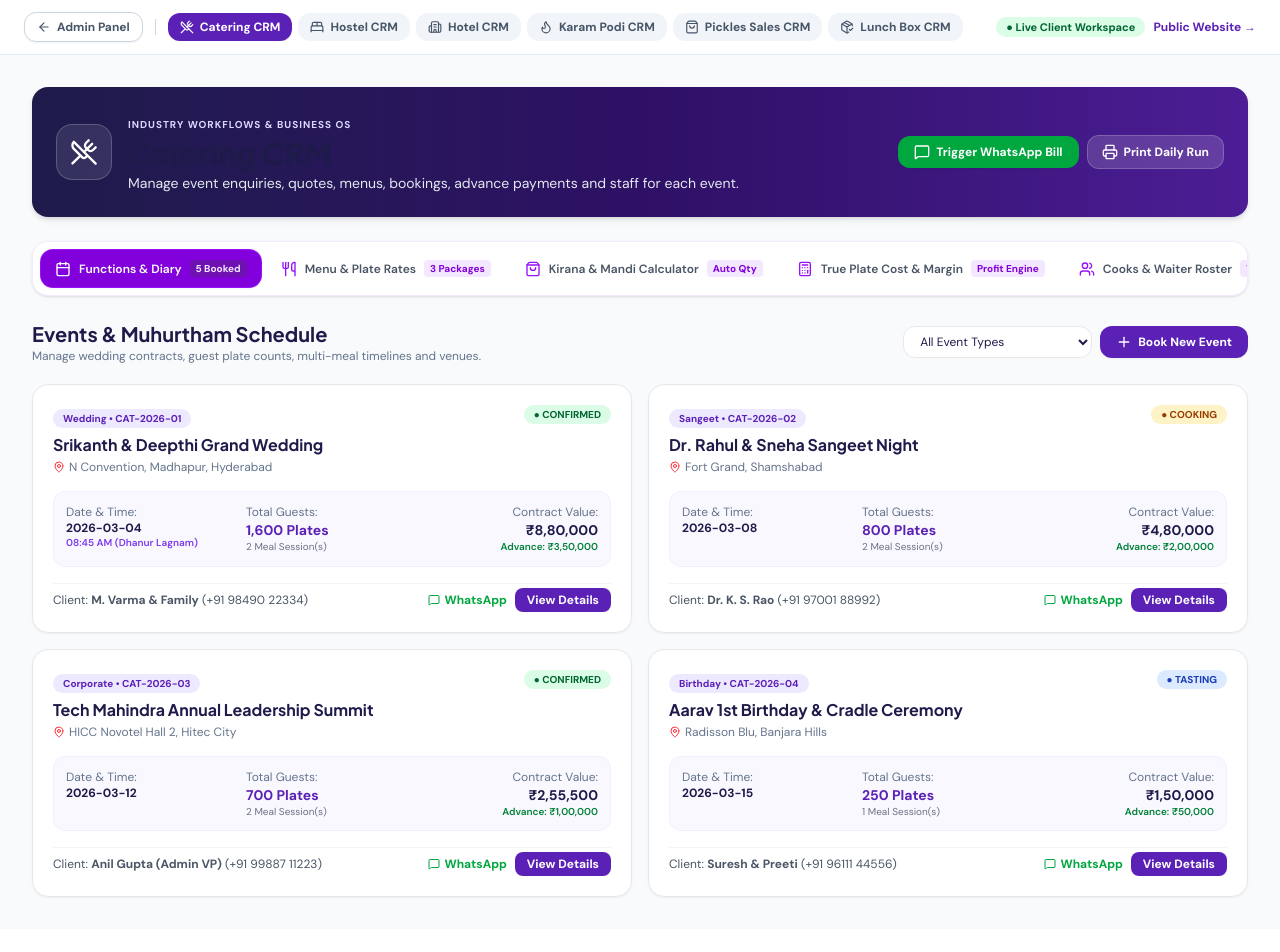
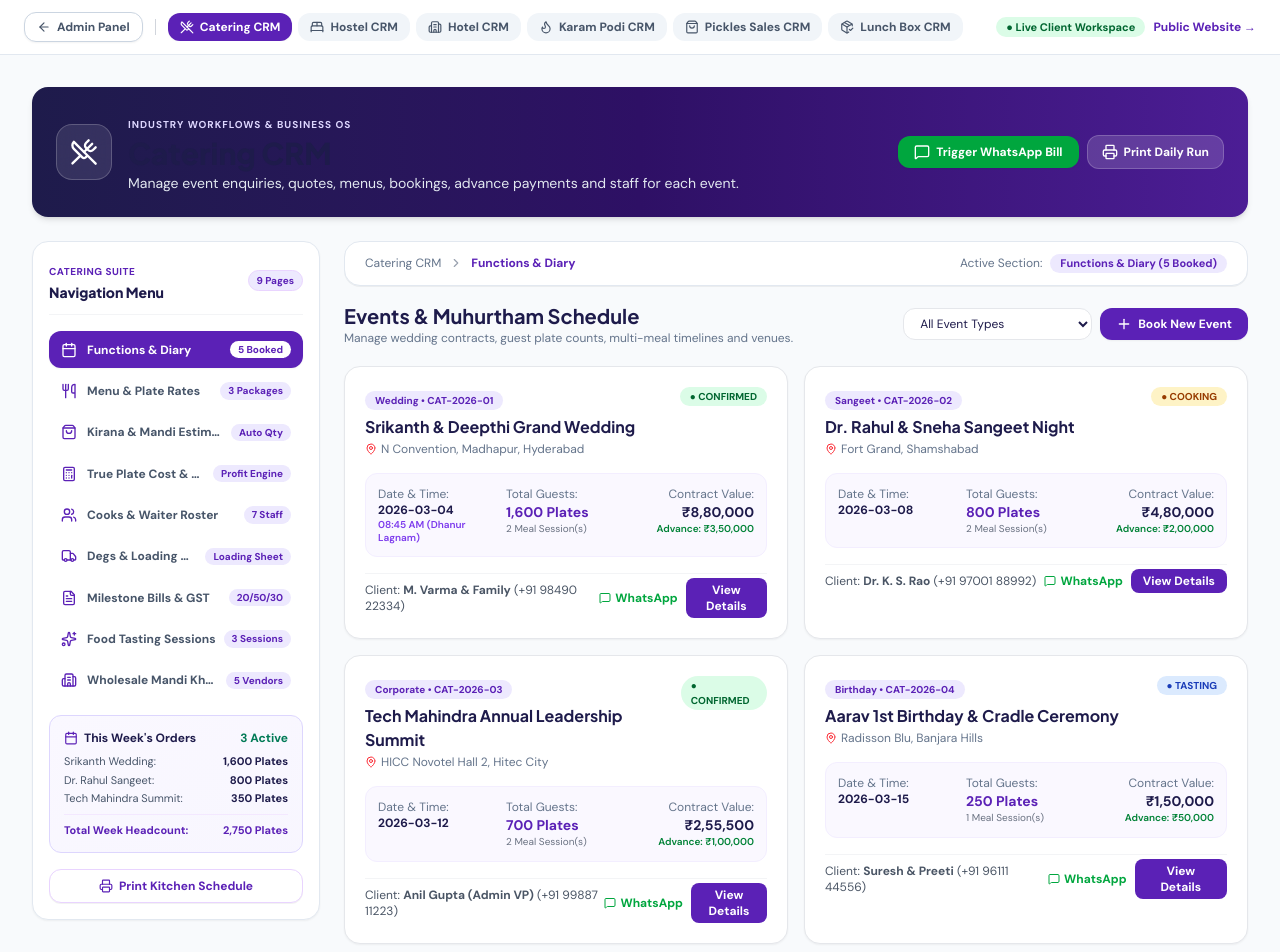
Before and after one commit to sohel6926/Best-CRM, a React (Vite) app: page /app in a window 1280 px wide. Shown: the top 952 px of the page. Before the commit the page ends 929 px from the top, so only its background shows below. Built offline with nearby package versions, Linux system fonts and the light colour scheme.

Commit message:
feat(catering-crm): convert horizontal ribbon to dedicated sidebar navigation buttons matching admin panel

```diff
--- a/src/pages/crm/catering/CateringFullSuite.tsx
+++ b/src/pages/crm/catering/CateringFullSuite.tsx
@@ -1,7 +1,8 @@
 import React, { useState } from 'react';
 import {
   Calendar, Utensils, ShoppingBag, Calculator, Users,
-  Truck, FileText, Sparkles, Building2, ChevronRight, Download, Share2
+  Truck, FileText, Sparkles, Building2, ChevronRight, Download, Share2,
+  Printer, CheckCircle2, DollarSign, Clock, Layers
 } from 'lucide-react';
 import { CateringEvents } from './CateringEvents';
 import { CateringMenus } from './CateringMenus';
@@ -30,47 +31,124 @@ export const CateringFullSuite: React.FC<{ onNotify?: (msg: string) => void }> =
   const navigationItems = [
     { id: 'events', label: 'Functions & Diary', icon: Calendar, badge: '5 Booked' },
     { id: 'menus', label: 'Menu & Plate Rates', icon: Utensils, badge: '3 Packages' },
-    { id: 'grocery', label: 'Kirana & Mandi Calculator', icon: ShoppingBag, badge: 'Auto Qty' },
+    { id: 'grocery', label: 'Kirana & Mandi Estimator', icon: ShoppingBag, badge: 'Auto Qty' },
     { id: 'costing', label: 'True Plate Cost & Margin', icon: Calculator, badge: 'Profit Engine' },
     { id: 'staff', label: 'Cooks & Waiter Roster', icon: Users, badge: '7 Staff' },
-    { id: 'vessels', label: 'Degs & Truck Loading Sheet', icon: Truck, badge: 'Loading Gate' },
+    { id: 'vessels', label: 'Degs & Loading Gate-Pass', icon: Truck, badge: 'Loading Sheet' },
     { id: 'invoices', label: 'Milestone Bills & GST', icon: FileText, badge: '20/50/30' },
     { id: 'tasting', label: 'Food Tasting Sessions', icon: Sparkles, badge: '3 Sessions' },
     { id: 'vendors', label: 'Wholesale Mandi Khata', icon: Building2, badge: '5 Vendors' },
   ];
 
+  const currentNav = navigationItems.find(n => n.id === activeSubPage) || navigationItems[0];
+
   return (
-    <div className="space-y-6">
-      {/* Top Secondary Navigation Ribbon for Catering CRM */}
-      <div className="bg-white rounded-2xl p-2 border border-purple-100 shadow-sm overflow-x-auto">
-        <div className="flex items-center gap-1.5 min-w-max">
+    <div className="flex flex-col lg:flex-row gap-6 items-start">
+      {/* Left Navigation Sidebar - Styled just like the Admin Panel */}
+      <aside className="w-full lg:w-72 shrink-0 bg-white rounded-2xl border border-[#E2E8F0] p-4 shadow-xs space-y-4 lg:sticky lg:top-20">
+        <div className="pb-3 border-b border-gray-100 flex items-center justify-between">
+          <div>
+            <span className="text-[10px] font-extrabold uppercase tracking-wider text-[#5B21B6]">Catering Suite</span>
+            <h3 className="font-extrabold text-sm text-[#1E1B4B]">Navigation Menu</h3>
+          </div>
+          <span className="px-2 py-0.5 bg-[#EDE9FE] text-[#5B21B6] text-[10px] font-extrabold rounded-full border border-purple-200">
+            9 Pages
+          </span>
+        </div>
+
+        {/* Vertical Navigation Buttons - Identical to Admin Panel */}
+        <nav className="space-y-1">
           {navigationItems.map(item => {
             const Icon = item.icon;
             const isActive = activeSubPage === item.id;
             return (
               <button
                 key={item.id}
+                type="button"
                 onClick={() => setActiveSubPage(item.id as CateringSubPage)}
-                className={`flex items-center gap-2 px-3.5 py-2.5 rounded-xl text-xs font-semibold transition-all ${
+                className={`flex w-full items-center justify-between rounded-xl px-3 py-2.5 text-xs font-bold transition cursor-pointer text-left ${
                   isActive
-                    ? 'bg-purple-700 text-white shadow-sm ring-1 ring-purple-600'
-                    : 'text-gray-600 hover:text-purple-900 hover:bg-purple-50'
+                    ? 'bg-[#5B21B6] text-white shadow-xs'
+                    : 'text-[#475569] hover:bg-[#F1F5F9] hover:text-[#1E1B4B]'
                 }`}
               >
-                <Icon className={`w-4 h-4 ${isActive ? 'text-white' : 'text-purple-600'}`} />
-                <span>{item.label}</span>
-                <span className={`px-1.5 py-0.5 rounded text-[10px] font-bold ${
-                  isActive ? 'bg-purple-800 text-purple-100' : 'bg-purple-100 text-purple-700'
-                }`}>
+                <div className="flex items-center gap-2.5 min-w-0">
+                  <Icon className={`h-4 w-4 shrink-0 ${isActive ? 'text-white' : 'text-[#5B21B6]'}`} />
+                  <span className="truncate">{item.label}</span>
+                </div>
+                {item.badge && (
+                  <span
+                    className={`ml-2 shrink-0 rounded-full px-2 py-0.5 text-[10px] font-extrabold ${
+                      isActive ? 'bg-white text-[#5B21B6]' : 'bg-[#EDE9FE] text-[#5B21B6]'
+                    }`}
+                  >
                     {item.badge}
                   </span>
+                )}
               </button>
             );
           })}
+        </nav>
+
+        {/* Quick Function Operations Summary Widget in Sidebar */}
+        <div className="p-3.5 bg-gradient-to-br from-[#FAF8FF] to-[#EDE9FE]/40 rounded-xl border border-[#DDD6FE] space-y-2 text-xs">
+          <div className="flex items-center justify-between font-bold text-[#1E1B4B]">
+            <span className="flex items-center gap-1.5">
+              <Calendar className="w-3.5 h-3.5 text-[#5B21B6]" />
+              This Week's Orders
+            </span>
+            <span className="text-emerald-700 font-extrabold">3 Active</span>
+          </div>
+          <div className="space-y-1 text-[11px] text-[#475569]">
+            <div className="flex justify-between">
+              <span>Srikanth Wedding:</span>
+              <span className="font-bold text-[#1E1B4B]">1,600 Plates</span>
+            </div>
+            <div className="flex justify-between">
+              <span>Dr. Rahul Sangeet:</span>
+              <span className="font-bold text-[#1E1B4B]">800 Plates</span>
+            </div>
+            <div className="flex justify-between">
+              <span>Tech Mahindra Summit:</span>
+              <span className="font-bold text-[#1E1B4B]">350 Plates</span>
+            </div>
+          </div>
+          <div className="pt-2 border-t border-purple-100 flex items-center justify-between font-bold text-[#5B21B6] text-[11px]">
+            <span>Total Week Headcount:</span>
+            <span>2,750 Plates</span>
           </div>
         </div>
 
-      {/* Render Active Module */}
+        {/* Quick Action Button */}
+        <button
+          type="button"
+          onClick={() => onNotify?.("Kirana Parchi & Function schedule printed for kitchen head cook!")}
+          className="w-full py-2 px-3 rounded-xl border border-purple-200 bg-white hover:bg-purple-50 text-[#5B21B6] text-xs font-bold flex items-center justify-center gap-1.5 shadow-2xs transition"
+        >
+          <Printer className="w-3.5 h-3.5" />
+          <span>Print Kitchen Schedule</span>
+        </button>
+      </aside>
+
+      {/* Right Main Content Area for the Active Page */}
+      <div className="flex-1 min-w-0 w-full space-y-4">
+        {/* Active Page Header Breadcrumb */}
+        <div className="bg-white rounded-2xl px-5 py-3 border border-[#E2E8F0] shadow-2xs flex flex-col sm:flex-row justify-between sm:items-center gap-2">
+          <div className="flex items-center gap-2 text-xs text-[#64748B]">
+            <span>Catering CRM</span>
+            <ChevronRight className="w-3.5 h-3.5 text-gray-400" />
+            <span className="font-bold text-[#5B21B6]">{currentNav.label}</span>
+          </div>
+
+          <div className="flex items-center gap-2 text-xs">
+            <span className="text-[#64748B]">Active Section:</span>
+            <span className="px-2.5 py-0.5 rounded-full bg-[#EDE9FE] text-[#5B21B6] font-extrabold text-[11px]">
+              {currentNav.label} ({currentNav.badge})
+            </span>
+          </div>
+        </div>
+
+        {/* Dynamic Sub-Page View */}
         <div className="transition-all">
           {activeSubPage === 'events' && <CateringEvents onNotify={onNotify} />}
           {activeSubPage === 'menus' && <CateringMenus onNotify={onNotify} />}
@@ -83,5 +161,6 @@ export const CateringFullSuite: React.FC<{ onNotify?: (msg: string) => void }> =
           {activeSubPage === 'vendors' && <CateringVendors onNotify={onNotify} />}
         </div>
       </div>
+    </div>
   );
 };
```
Lines whose indentation alone changed are shown as unchanged.
